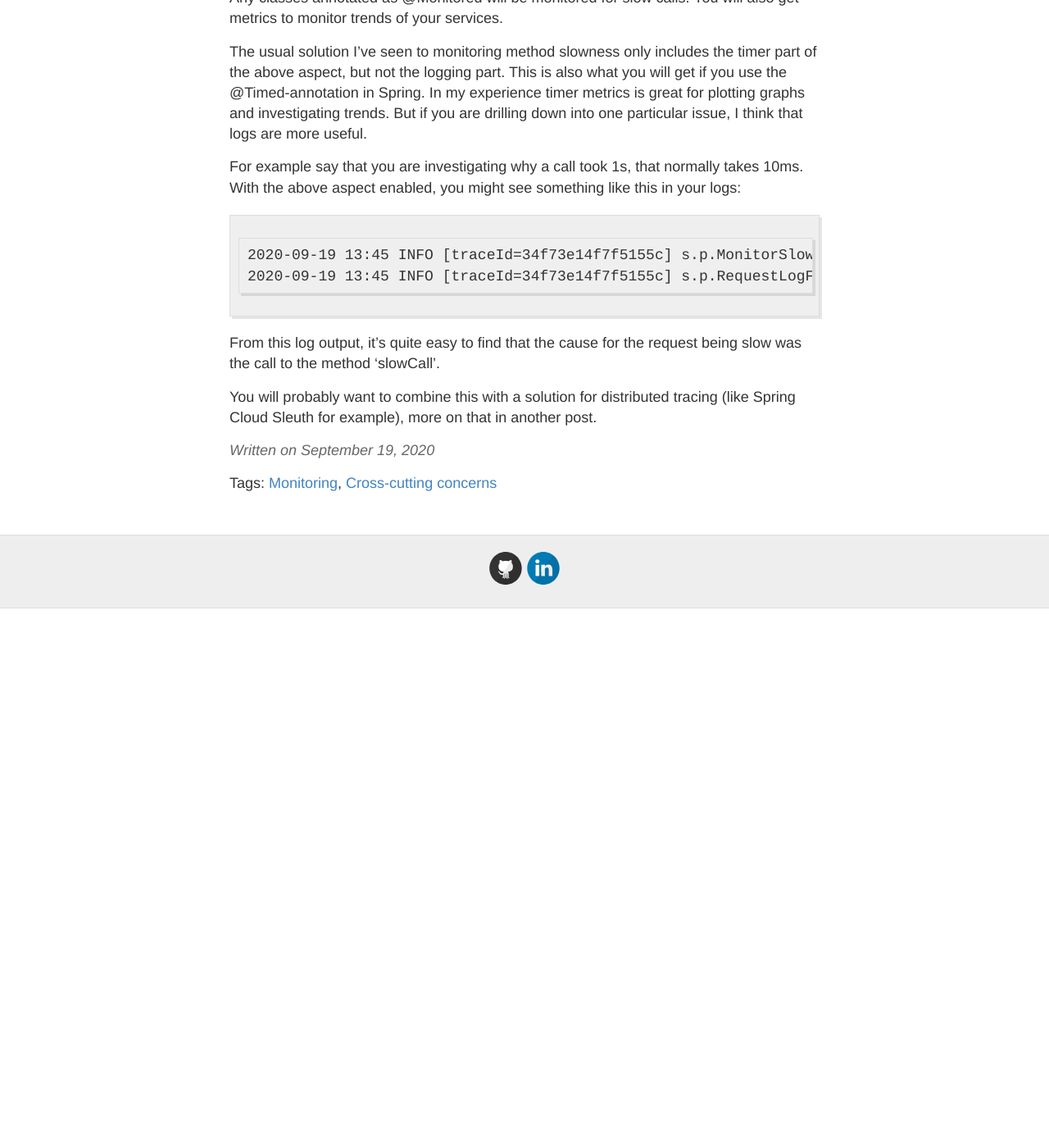
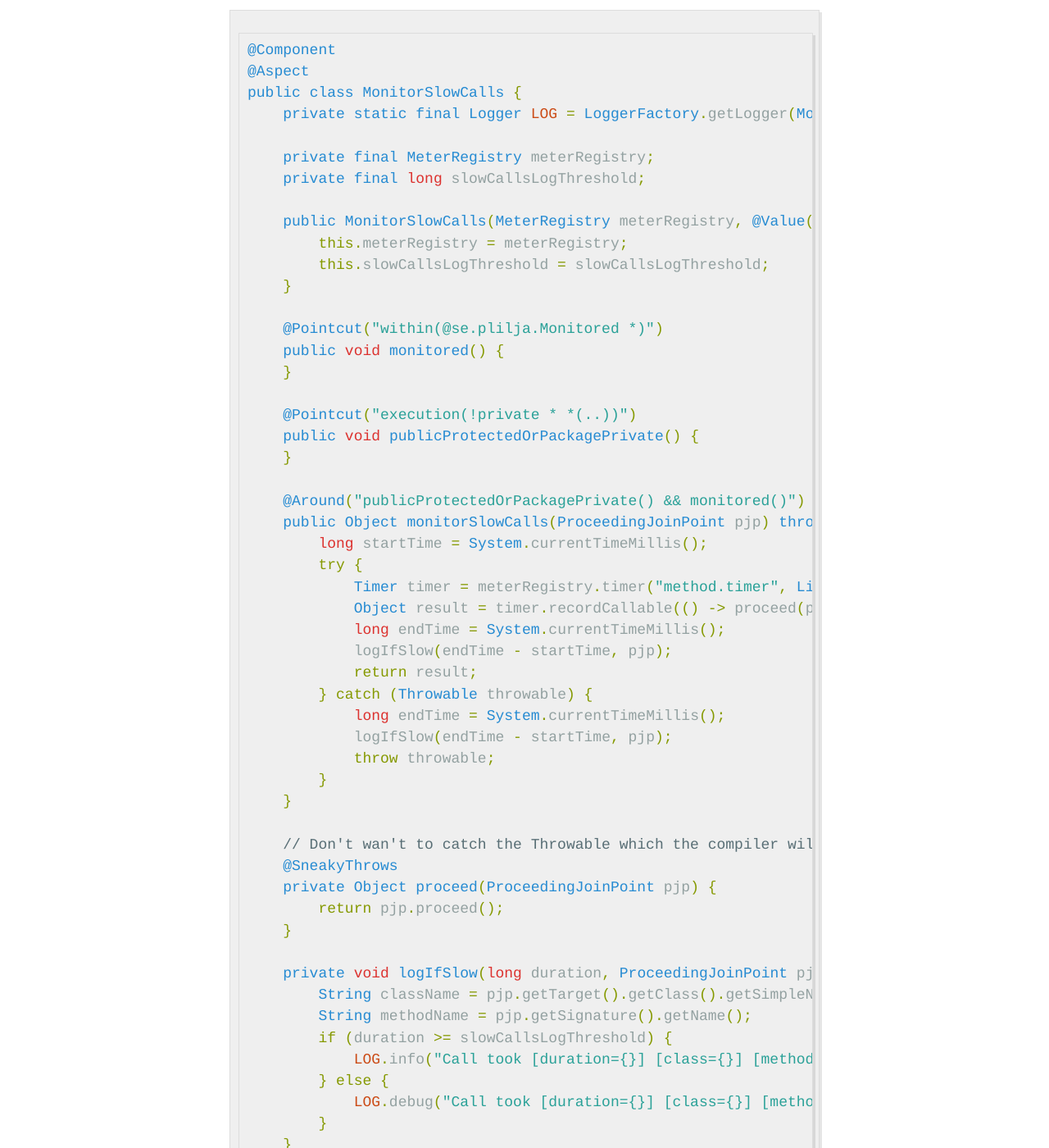
Before and after one commit to plilja/plilja.github.io, a Jekyll site: the page built from _posts/2020-09-19-monitoring-slow-calls.md, in a window 1280 px wide and 1400 px high, scrolled down 613 px. Shown: the whole window at 82% size. Built offline with Jekyll 4.4.1, drawn with Linux system fonts in a browser that asks for light colours; before the commit the page ends 1355 px from its top, so only the background shows below that; some of the changed text lies outside the part shown.

Commit message:
Inline gist
because gist javascript api doesn't seem
stable (and it requires javascript to active
in browser).

````diff
--- a/_posts/2020-09-19-monitoring-slow-calls.md
+++ b/_posts/2020-09-19-monitoring-slow-calls.md
@@ -15,7 +15,68 @@ of code.
 This example uses Java and Spring. But the principle should
 be applicable in any language that has AOP support.
 
-<script src="https://gist.github.com/plilja/2e616d9f909bd30269693c542be83dd4.js"></script>
+```java
+@Retention(RetentionPolicy.RUNTIME)
+@Target(ElementType.TYPE)
+public @interface Monitored {
+}
+```
+
+```java
+@Component
+@Aspect
+public class MonitorSlowCalls {
+    private static final Logger LOG = LoggerFactory.getLogger(MonitorSlowCalls.class);
+
+    private final MeterRegistry meterRegistry;
+    private final long slowCallsLogThreshold;
+
+    public MonitorSlowCalls(MeterRegistry meterRegistry, @Value("${slow-calls-log-threshold:500}") int slowCallsLogThreshold) {
+        this.meterRegistry = meterRegistry;
+        this.slowCallsLogThreshold = slowCallsLogThreshold;
+    }
+
+    @Pointcut("within(@se.plilja.Monitored *)")
+    public void monitored() {
+    }
+
+    @Pointcut("execution(!private * *(..))")
+    public void publicProtectedOrPackagePrivate() {
+    }
+
+    @Around("publicProtectedOrPackagePrivate() && monitored()")
+    public Object monitorSlowCalls(ProceedingJoinPoint pjp) throws Throwable {
+        long startTime = System.currentTimeMillis();
+        try {
+            Timer timer = meterRegistry.timer("method.timer", List.of(Tag.of("method", pjp.getSignature().getName())));
+            Object result = timer.recordCallable(() -> proceed(pjp));
+            long endTime = System.currentTimeMillis();
+            logIfSlow(endTime - startTime, pjp);
+            return result;
+        } catch (Throwable throwable) {
+            long endTime = System.currentTimeMillis();
+            logIfSlow(endTime - startTime, pjp);
+            throw throwable;
+        }
+    }
+
+    // Don't wan't to catch the Throwable which the compiler will force us to to without this annotation
+    @SneakyThrows
+    private Object proceed(ProceedingJoinPoint pjp) {
+        return pjp.proceed();
+    }
+
+    private void logIfSlow(long duration, ProceedingJoinPoint pjp) {
+        String className = pjp.getTarget().getClass().getSimpleName();
+        String methodName = pjp.getSignature().getName();
+        if (duration >= slowCallsLogThreshold) {
+            LOG.info("Call took [duration={}] [class={}] [method={}]", duration, className, methodName);
+        } else {
+            LOG.debug("Call took [duration={}] [class={}] [method={}]", duration, className, methodName);
+        }
+    }
+}
+```
 
 Any classes annotated as @Monitored will be monitored for slow
 calls. You will also get metrics to monitor trends of your
````
